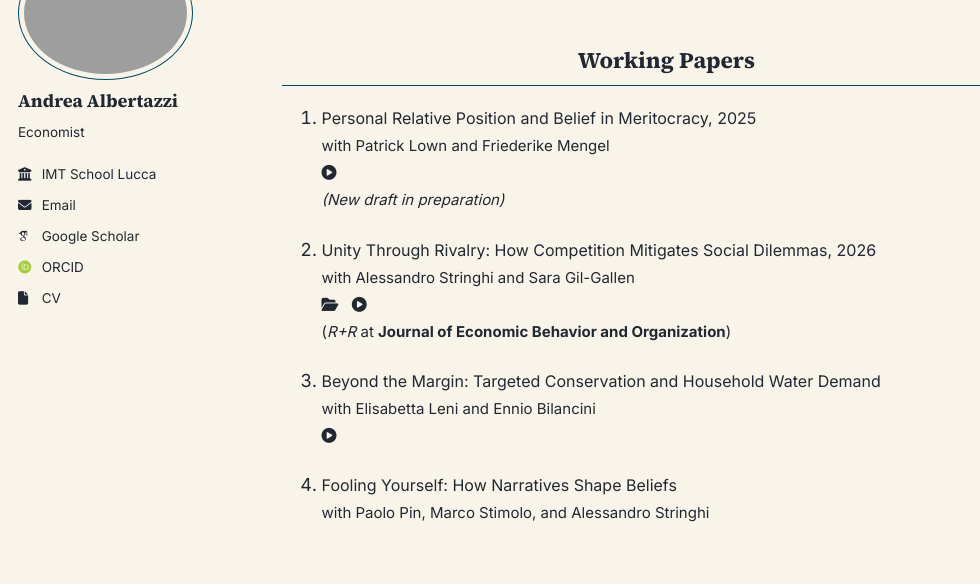
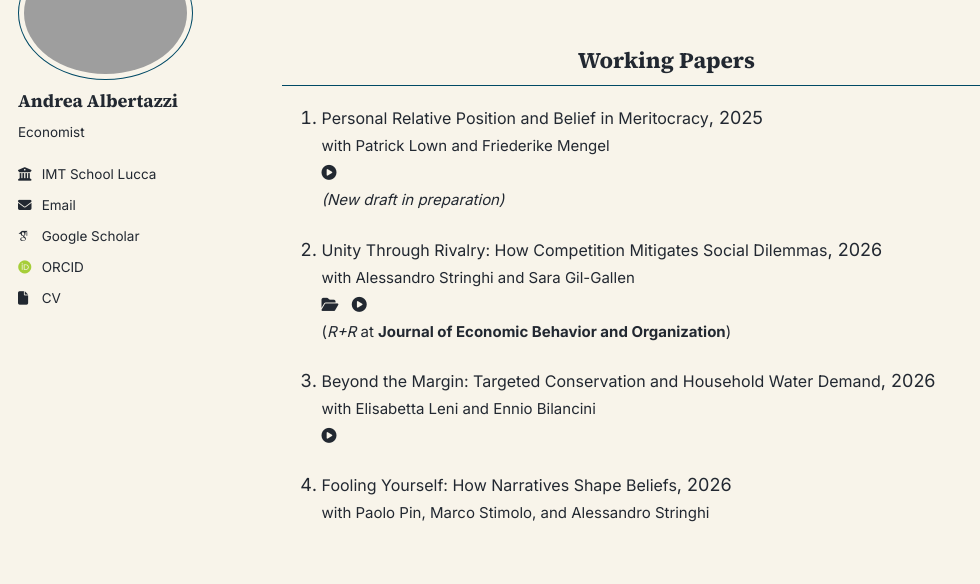
Before and after one commit to tazze87/tazze87.github.io, a Jekyll site: the page built from _pages/about.md, in a window 1280 px wide and 900 px high, scrolled down 614 px. Shown: the part 153-737 px from the top of the window, without its empty margins (0-980 px from the left). Built offline with Jekyll 4.4.1, drawn with Linux system fonts in a browser that asks for light colours; some web fonts are replaced; a script that is not in the unit is left out.

Commit message:
Update about.md

```diff
--- a/_pages/about.md
+++ b/_pages/about.md
@@ -68,7 +68,8 @@ author_profile: true
 <br>
 
 <h2 style="text-align:center;">Working Papers</h2>
-1. <a href="https://papers.ssrn.com/sol3/papers.cfm?abstract_id=3789067" target="_blank" rel="noopener noreferrer" style="font-size:16px;">Personal Relative Position and Belief in Meritocracy, 2025</a><br>
+1. <a href="https://papers.ssrn.com/sol3/papers.cfm?abstract_id=3789067" target="_blank" rel="noopener noreferrer" style="font-size:16px;">
+     Personal Relative Position and Belief in Meritocracy</a>, 2025<br>
     <span style="font-size:15px;">
     with <a href="http://www.patricklown.com" target="_blank" rel="noopener noreferrer">Patrick Lown</a>
    and <a href="https://sites.google.com/site/friederikemengel/home?authuser=0" target="_blank" rel="noopener noreferrer">Friederike Mengel</a><br>
@@ -80,7 +81,7 @@ author_profile: true
 
 
 2. <a href="/files/The_enemy_of_my_enemy.pdf" target="_blank" rel="noopener noreferrer" style="font-size:16px;">
-     Unity Through Rivalry: How Competition Mitigates Social Dilemmas, 2026</a><br>
+     Unity Through Rivalry: How Competition Mitigates Social Dilemmas</a>, 2026<br>
     <span style="font-size:15px;">
     with <a href="https://sites.google.com/view/alessandrostringhi" target="_blank" rel="noopener noreferrer">Alessandro Stringhi</a>
     and <a href="https://scholar.google.com/citations?user=Rmg1qDgAAAAJ&hl=es" target="_blank" rel="noopener noreferrer">Sara Gil-Gallen</a><br>
@@ -95,7 +96,7 @@ author_profile: true
 
 
 3. <a href="/files/Beyond the Margin_V1.pdf" target="_blank" rel="noopener noreferrer" style="font-size:16px;">
-     Beyond the Margin: Targeted Conservation and Household Water Demand</a><br>
+     Beyond the Margin: Targeted Conservation and Household Water Demand</a>, 2026<br>
     <span style="font-size:15px;">
     with <a href="https://sites.google.com/view/elisabettaleni/home" target="_blank" rel="noopener noreferrer">Elisabetta Leni</a>
     and <a href="https://sites.google.com/site/enniobilancini/home" target="_blank" rel="noopener noreferrer">Ennio Bilancini</a><br>
@@ -105,7 +106,7 @@ author_profile: true
     </span>
 
 4. <a href="/files/APSS_Narratives.pdf" target="_blank" rel="noopener noreferrer" style="font-size:16px;">
-     Fooling Yourself: How Narratives Shape Beliefs</a><br>
+     Fooling Yourself: How Narratives Shape Beliefs</a>, 2026<br>
     <span style="font-size:15px;">
     with <a href="https://www.paolopin.com" target="_blank" rel="noopener noreferrer">Paolo Pin</a>,
     <a href="https://sites.google.com/view/marcostimolo/home" target="_blank" rel="noopener noreferrer">Marco Stimolo</a>,
```
